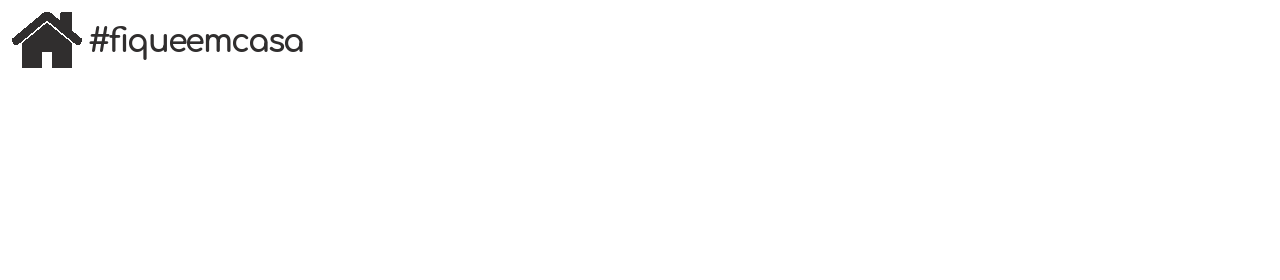
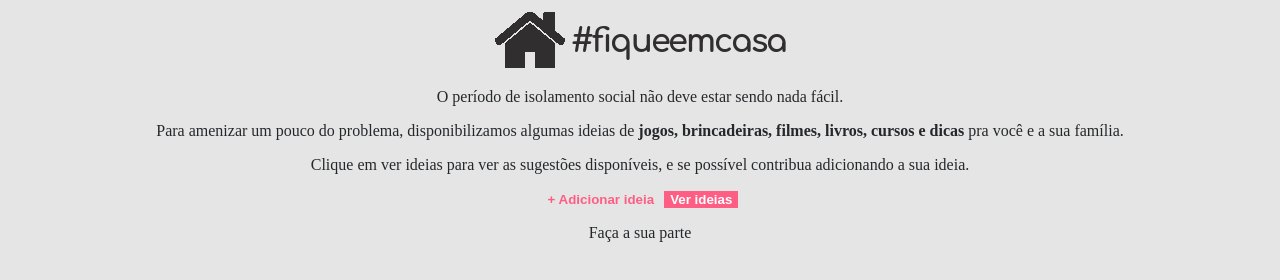
Before and after one commit to zanatabr/fiqueemcasa, a plain HTML site: page src/index.html in a window 1280 px wide. Drawn offline with Linux system fonts and the light colour scheme.

Commit message:
Estrutura inicial, aplicação de alguns estilos e inserção de JS

```diff
--- a/src/index.html
+++ b/src/index.html
@@ -3,9 +3,63 @@
     <head>
         <meta charset="UTF-8">
         <title>Fique em Casa</title>
+
+        <style>
+            body {
+                background: #e5e5e5;
+                color: #25282b;
+                text-align: center;
+            }
+
+            button {
+                color: #ff5e84;
+                border: none;
+                font-weight: bold;
+                background: none;
+            }
+
+            .fat {
+                color:white;
+                background: #ff5e84;
+            }
+
+            .hide {
+                display: none;
+            }
+
+
+        </style>
     </head>
 
     <body>
         <img src="img/logotipo.png" alt="Logotipo FiqueEmCasa">
+
+        <p>O período de isolamento social não deve estar sendo nada fácil.</p>
+
+        <p>Para amenizar um pouco do problema, disponibilizamos algumas ideias de <strong>jogos, brincadeiras, filmes, livros, cursos e dicas</strong> pra você e a sua família.</p>
+
+        <p>
+            Clique em ver ideias para ver as sugestões disponíveis,
+            e se possível contribua adicionando a sua ideia.
+        </p>
+
+        <button>+ Adicionar ideia</button>
+        <button class="fat">Ver ideias</button>
+
+        <p id="footer">Faça a sua parte</p>
+
+        <script>
+            document
+                .querySelector("button.fat")
+                .addEventListener("click", function(){
+                    document
+                        .querySelector("#footer")
+                        .classList
+                        .toggle("hide")
+
+                })
+
+        </script>
+
     </body>
 </html>
```
